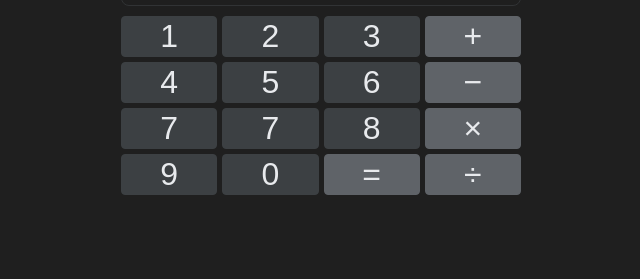
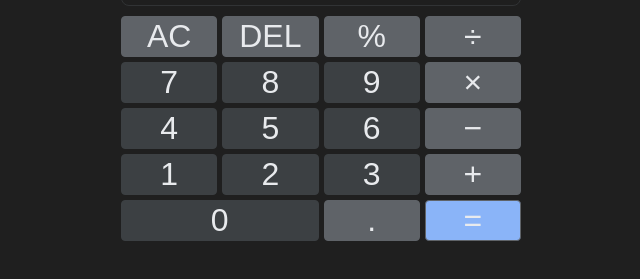
Before and after one commit to MaybeJod/ODIN-calculator, a plain HTML site: page index.html in a window 1280 px wide. Shown: the part 111-390 px from the top of the page, without its empty margins (319-959 px from the left). Drawn offline with Linux system fonts and the light colour scheme.

Commit message:
Fixed typo on calculator, add ac, del and %, refactor code

```diff
--- a/app.js
+++ b/app.js
@@ -1,2 +1,16 @@
 let lastInput;
+let input;
+
 let result;
+
+// first user inputs one number
+    // input is displayed when chosen
+
+// second user inputs a operator
+    // operator is displayed when chosen
+
+// third the result is printed to the DOM
+    // when the user want to calculate another calculation, display the last calculation
+
+// user should also be able to delete current input
+// user should also be able to delete one number from calculation
--- a/index.html
+++ b/index.html
@@ -25,25 +25,30 @@
             <div class="input-container">
 
                 <div class="number-container">
-                    <button class="number-btn" value="1">1</button>
-                    <button class="number-btn" value="2">2</button>
-                    <button class="number-btn" value="3">3</button>
-                    <button class="other-btn" id="addition" value="+">+</button>
+                    <button class="other-btn" value="ac">AC</button>
+                    <button class="other-btn" value="del">DEL</button>
+                    <button class="other-btn" value="percent">%</button>
+                    <button class="other-btn" id="division" value="/">÷</button>
+
+                    <button class="number-btn" value="7">7</button>
+                    <button class="number-btn" value="8">8</button>
+                    <button class="number-btn" value="9">9</button>
+                    <button class="other-btn" id="multiplication" value="*">×</button>
 
                     <button class="number-btn" value="4">4</button>
                     <button class="number-btn" value="5">5</button>
                     <button class="number-btn" value="6">6</button>
                     <button class="other-btn" id="subtraction" value="-">−</button>
 
-                    <button class="number-btn" value="7">7</button>
-                    <button class="number-btn" value="7">7</button>
-                    <button class="number-btn" value="8">8</button>
-                    <button class="other-btn" id="multiplication" value="*">×</button>
+                    <button class="number-btn" value="1">1</button>
+                    <button class="number-btn" value="2">2</button>
+                    <button class="number-btn" value="3">3</button>
+                    <button class="other-btn" id="addition" value="+">+</button>
 
-                    <button class="number-btn" value="9">9</button>
-                    <button class="number-btn" value="0">0</button>
-                    <button class="other-btn" id="equals" value="=">=</button>
-                    <button class="other-btn" id="division" value="/">÷</button>
+                    <button class="number-btn zero" value="0">0</button>
+                    <button class="other-btn" value="dot">.</button>
+                    <button class="other-btn equals" id="equals" value="=">=</button>
+
                 </div>
 
             </div>
--- a/styles/style.css
+++ b/styles/style.css
@@ -66,6 +66,14 @@ body {
     font-size: 2rem;
 }
 
+.zero {
+    grid-column: 1 / span 2;
+}
+
+.equals {
+    background-color: #8ab4f8;
+}
+
 .number-btn:hover, .other-btn:hover {
     background-color: #74787c;
 }
```
